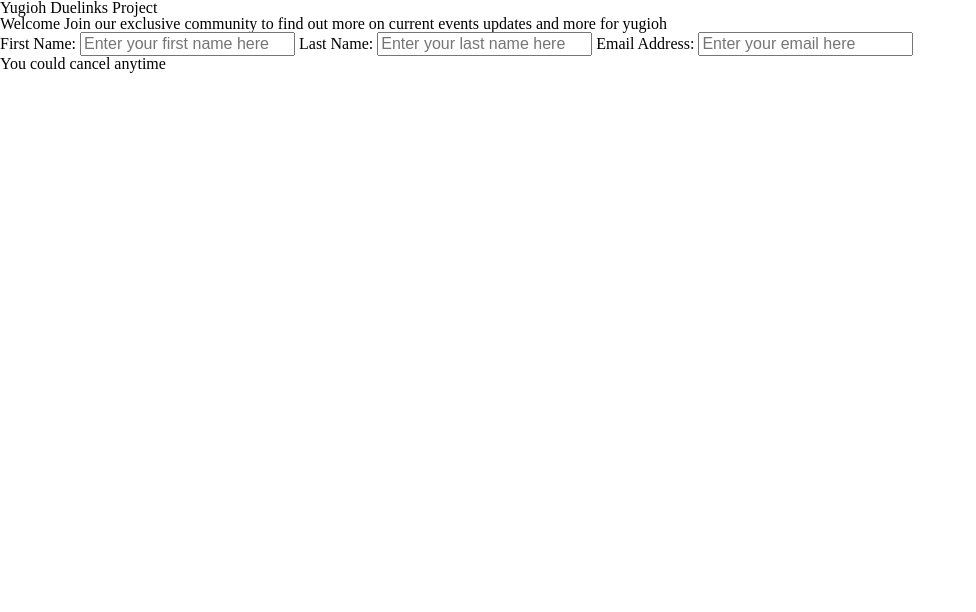
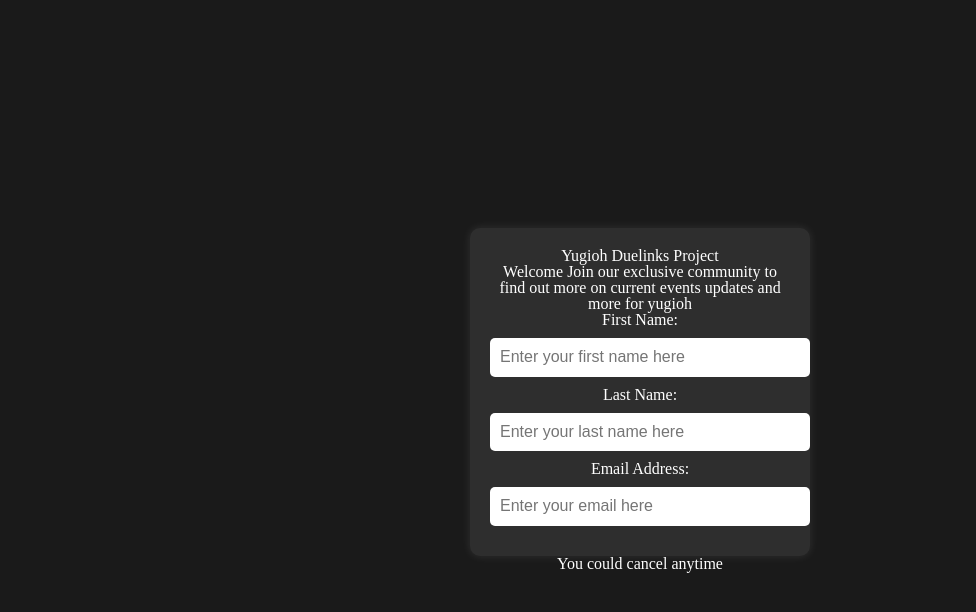
Before and after one commit to lgarcia-labs/Project_1, a plain HTML site: page index.html in a window 1280 px wide. Shown: the whole page, without its empty margins (0-976 px from the left). Drawn offline with Linux system fonts and the light colour scheme; files that its build step writes are made by us from their sources.

Commit message:
added style and made it compatible with the html code

```diff
--- /dev/null
+++ b/css/style.css
@@ -0,0 +1,40 @@
+body {
+    background-color: #1a1a1a;
+    color: #ffffff;
+    display: flex;
+    justify-content: center;
+    align-items: center;
+    height: 100vh;
+    flex-direction: column;
+    text-align: center;
+}
+
+form {
+    background: #2e2e2e;
+    padding: 20px;
+    border-radius: 10px;
+    box-shadow: 0 0 10px rgba(255, 255, 255, 0.1);
+    width: 300px;
+}
+
+input {
+    width: 100%;
+    padding: 10px;
+    margin: 10px 0;
+    border: none;
+    border-radius: 5px;
+}
+
+button {
+    background: #ffcc00;
+    border: none;
+    padding: 10px;
+    width: 100%;
+    border-radius: 5px;
+    cursor: pointer;
+    font-size: 16px;
+}
+
+button:hover {
+    background: #e6b800;
+}
--- a/index.html
+++ b/index.html
@@ -5,7 +5,7 @@
   <meta charset="utf-8" />
   <meta name="viewport" content="width=device-width,initial-scale=1.0,shrink-to-fit=no" />
   <link rel="stylesheet" media="screen" href="reset.css" />
-  <link rel="stylesheet" media="screen" href="css/screen.css" />
+  <link rel="stylesheet" media="screen" href="css/style.css" />
 </head>
 <body>
 <main id="content">
```
